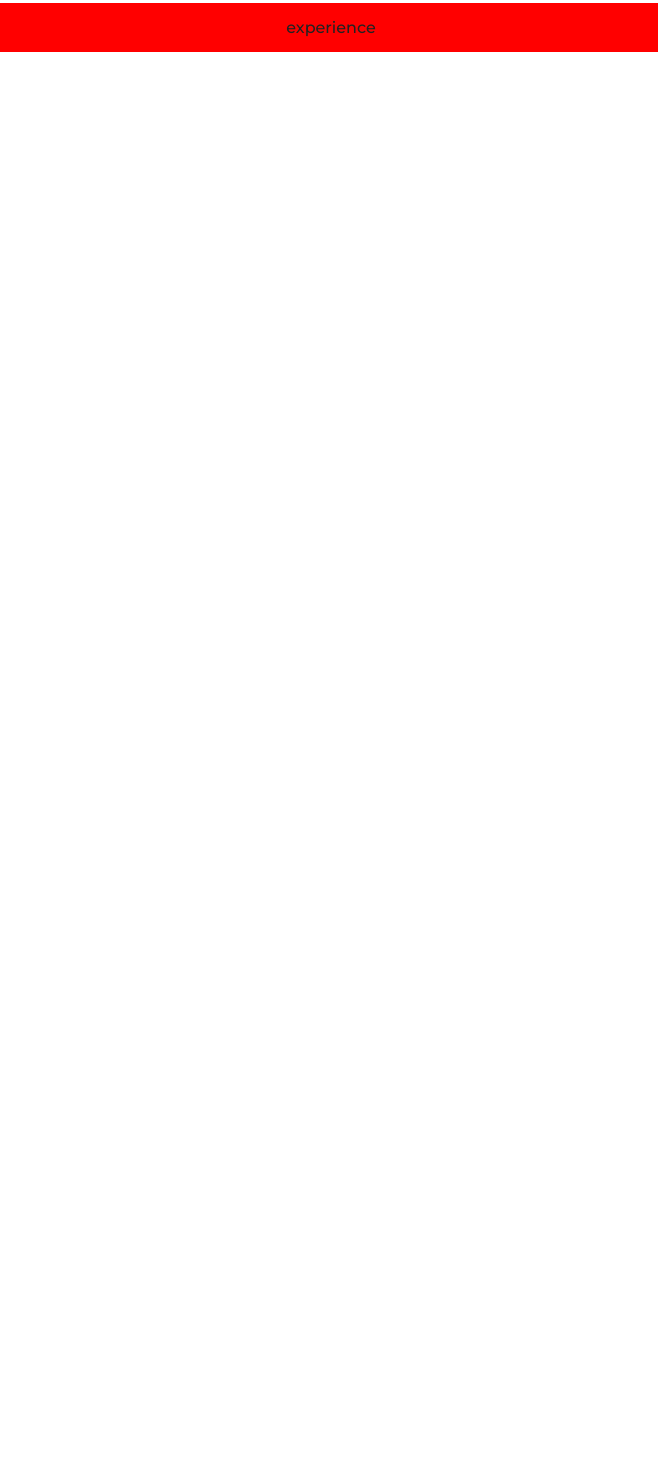
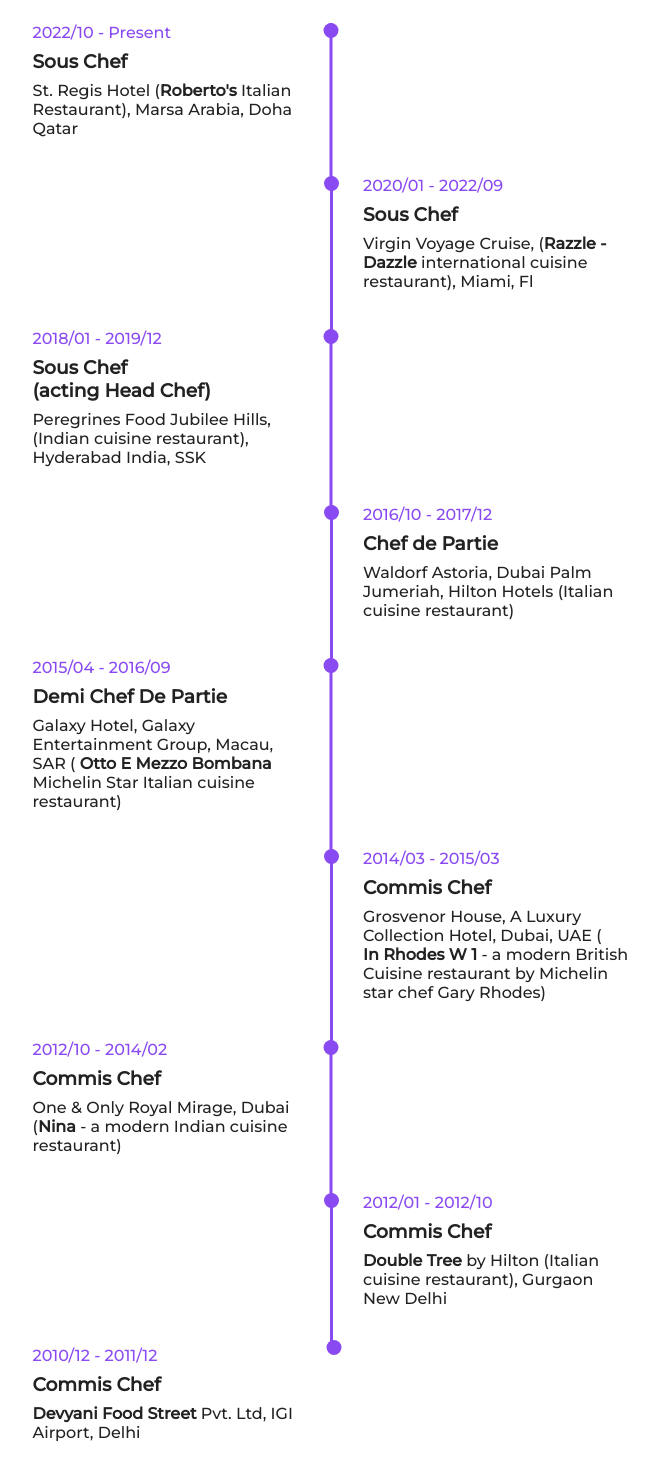
Before and after one commit to Dior2004/ranas-portfolio, a plain HTML site: page index.html in a window 1280 px wide. Shown: the part 2617-4101 px from the top of the page, without its empty margins (309-967 px from the left). Before the commit the page ends 2769 px from the top, so only its background shows below. Drawn offline with nearby package versions, Linux system fonts and the light colour scheme.

Commit message:
work experience

```diff
--- a/index.html
+++ b/index.html
@@ -195,7 +195,7 @@
       </div>
       <div class="work">
         <h1>Work Experience</h1>
-        <p>My personal journey</p>
+        <p style="margin-top: 5px">My personal journey</p>
         <div class="select-wrap">
           <div class="activeSide" id="workSide">
             <i class="uil uil-briefcase-alt"></i>
@@ -206,7 +206,84 @@
             Education
           </div>
         </div>
-        <div id="experience">experience</div>
+        <div id="experience">
+          <div class="box odd">
+            <p>2022/10 - Present</p>
+            <h3>Sous Chef</h3>
+            <p>
+              St. Regis Hotel (<strong>Roberto's</strong> Italian Restaurant),
+              Marsa Arabia, Doha Qatar
+            </p>
+          </div>
+          <div class="box even">
+            <p>2020/01 - 2022/09</p>
+            <h3>Sous Chef</h3>
+            <p>
+              Virgin Voyage Cruise, (<strong>Razzle - Dazzle</strong>
+              international cuisine restaurant), Miami, Fl
+            </p>
+          </div>
+          <div class="box odd">
+            <p>2018/01 - 2019/12</p>
+            <h3>
+              Sous Chef <br />
+              (acting Head Chef)
+            </h3>
+            <p>
+              Peregrines Food Jubilee Hills, (Indian cuisine restaurant),
+              Hyderabad India, SSK
+            </p>
+          </div>
+          <div class="box even">
+            <p>2016/10 - 2017/12</p>
+            <h3>Chef de Partie</h3>
+            <p>
+              Waldorf Astoria, Dubai Palm Jumeriah, Hilton Hotels (Italian
+              cuisine restaurant)
+            </p>
+          </div>
+          <div class="box odd">
+            <p>2015/04 - 2016/09</p>
+            <h3>Demi Chef De Partie</h3>
+            <p>
+              Galaxy Hotel, Galaxy Entertainment Group, Macau, SAR (
+              <strong>Otto E Mezzo Bombana</strong> Michelin Star Italian
+              cuisine restaurant)
+            </p>
+          </div>
+          <div class="box even">
+            <p>2014/03 - 2015/03</p>
+            <h3>Commis Chef</h3>
+            <p>
+              Grosvenor House, A Luxury Collection Hotel, Dubai, UAE ( <br />
+              <strong>In Rhodes W 1</strong> - a modern British Cuisine
+              restaurant by Michelin star chef Gary Rhodes)
+            </p>
+          </div>
+          <div class="box odd">
+            <p>2012/10 - 2014/02</p>
+            <h3>Commis Chef</h3>
+            <p>
+              One & Only Royal Mirage, Dubai (<strong>Nina</strong> - a modern
+              Indian cuisine restaurant)
+            </p>
+          </div>
+          <div class="box even">
+            <p>2012/01 - 2012/10</p>
+            <h3>Commis Chef</h3>
+            <p>
+              <strong>Double Tree</strong> by Hilton (Italian cuisine
+              restaurant), Gurgaon New Delhi
+            </p>
+          </div>
+          <div class="box odd">
+            <p>2010/12 - 2011/12</p>
+            <h3>Commis Chef</h3>
+            <p>
+              <strong>Devyani Food Street</strong> Pvt. Ltd, IGI Airport, Delhi
+            </p>
+          </div>
+        </div>
         <div style="display: none" id="education">education</div>
       </div>
     </main>
--- a/style.css
+++ b/style.css
@@ -302,10 +302,67 @@
 #education {
   width: 100%;
   padding: 15px 0;
-  background-color: red;
   display: flex;
+  flex-direction: column;
   align-items: center;
   justify-content: center;
+}
+
+.box {
+  width: 300px;
+  min-height: 100px;
+  padding-bottom: 30px;
+}
+
+.odd {
+  padding-right: 30px;
+  border-right: 3px solid var(--main-hover-color);
+  transform: translateX(calc(-50% + 1.5px));
+}
+
+.odd::before {
+  content: "";
+  position: absolute;
+  top: 0px;
+  right: -9px;
+  width: 15px;
+  height: 15px;
+  background-color: var(--main-hover-color);
+  border-radius: 100%;
+}
+
+.even {
+  padding-left: 30px;
+  border-left: 3px solid var(--main-hover-color);
+  transform: translateX(calc(50% - 1px));
+}
+
+.even::before {
+  content: "";
+  position: absolute;
+  top: 0px;
+  left: -9px;
+  width: 15px;
+  height: 15px;
+  background-color: var(--main-hover-color);
+  border-radius: 100%;
+}
+
+.box p {
+  margin: 8px 0;
+}
+
+.box p:first-child {
+  margin-top: 0;
+  color: var(--main-hover-color);
+}
+
+.box:last-child {
+  border: none;
+}
+
+.box:last-child::before {
+  top: -6px;
 }
 
 /* desktop */
```
